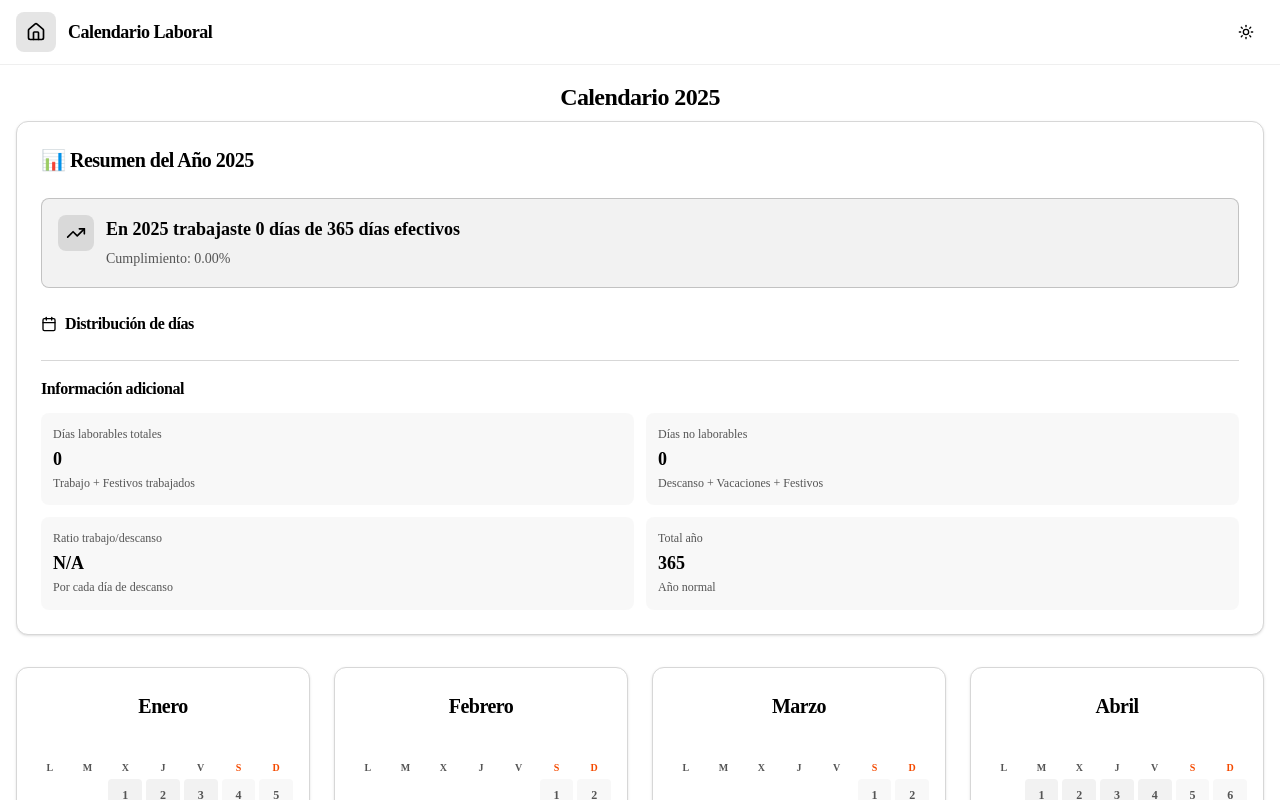
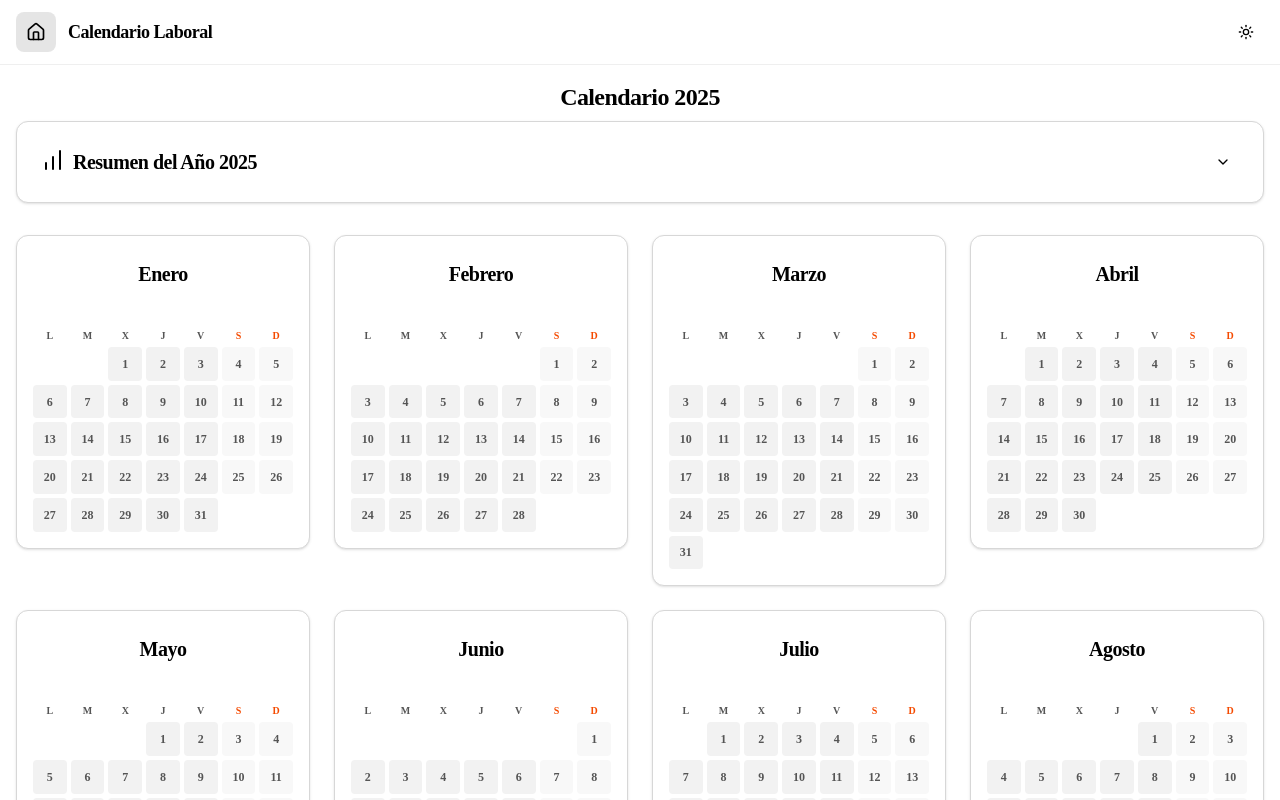
Before and after one commit to cesardes17/calendario-laboral, a Next.js app: page /calendar in a window 1280 px wide. Shown: the top 800 px of the page. Built offline with nearby package versions, Linux system fonts and the light colour scheme.

Commit message:
fix(calendar): remove unused isLeapYear variable from useCalendar hook

```diff
--- a/app/calendar/page.tsx
+++ b/app/calendar/page.tsx
@@ -22,7 +22,7 @@ import Link from "next/link";
 import { CalculateDayStatisticsUseCase } from "@/src/core/usecases";
 
 export default function CalendarPage() {
-  const { days, year, isLeapYear, isLoading, error } = useCalendar();
+  const { days, year, isLoading, error } = useCalendar();
 
   const [selectedDay, setSelectedDay] = useState<CalendarDay | null>(null);
   const [wizardData, setWizardData] = useState<WizardData | undefined>(
--- a/src/presentation/components/calendar/CalendarStatistics.tsx
+++ b/src/presentation/components/calendar/CalendarStatistics.tsx
@@ -8,7 +8,7 @@
  * - Work/rest ratios
  */
 
-import React from "react";
+import React, { useState } from "react";
 import { Card, CardContent, CardHeader, CardTitle } from "../ui/card";
 import type { EstadisticasDias } from "@/src/core/domain";
 import { Progress } from "../ui/progress";
@@ -19,9 +19,11 @@ import {
   PartyPopper,
   CalendarClock,
   Ban,
-  TrendingUp,
   Calendar,
+  ChevronDown,
+  ChartNoAxesColumnIncreasing,
 } from "lucide-react";
+import { Button } from "../ui";
 
 export interface CalendarStatisticsProps {
   /** Day statistics to display */
@@ -55,6 +57,8 @@ export function CalendarStatistics({
   statistics,
   year,
 }: CalendarStatisticsProps) {
+  const [showContent, setShowContent] = useState(false);
+
   // Prepare stat items with colors matching the calendar
   const statItems: StatItem[] = [
     {
@@ -135,38 +139,26 @@ export function CalendarStatistics({
   return (
     <Card>
       <CardHeader>
-        <CardTitle className="text-xl flex items-center gap-2">
-          📊 Resumen del Año {year}
+        <CardTitle className="text-xl flex justify-between items-center">
+          <span className="flex gap-2">
+            <ChartNoAxesColumnIncreasing /> Resumen del Año {year}
+          </span>
+          <Button
+            variant="ghost"
+            size="sm"
+            onClick={() => setShowContent((prev) => !prev)}
+            className="h-8 w-8 p-0"
+          >
+            <ChevronDown
+              className={`w-5 h-5 transition-transform duration-200 ${
+                showContent ? "rotate-180" : ""
+              }`}
+            />
+          </Button>
         </CardTitle>
       </CardHeader>
-
+      {showContent && (
         <CardContent className="space-y-6">
-        {/* Executive Summary */}
-        <div className="p-4 bg-primary/5 dark:bg-primary/10 rounded-lg border border-primary/20">
-          <div className="flex items-start gap-3">
-            <div className="p-2 bg-primary/10 dark:bg-primary/20 rounded-lg">
-              <TrendingUp className="w-5 h-5 text-primary" />
-            </div>
-            <div className="flex-1">
-              <p className="text-lg font-semibold text-foreground">
-                En {year} trabajaste {statistics.totalDiasLaborables} días de{" "}
-                {statistics.diasEfectivos} días efectivos
-              </p>
-              <p className="text-sm text-muted-foreground mt-1">
-                Cumplimiento:{" "}
-                {statistics.diasEfectivos > 0
-                  ? (
-                      (statistics.totalDiasLaborables /
-                        statistics.diasEfectivos) *
-                      100
-                    ).toFixed(2)
-                  : 0}
-                %
-              </p>
-            </div>
-          </div>
-        </div>
-
           {/* Distribution Section */}
           <div>
             <h3 className="text-base font-semibold mb-4 flex items-center gap-2">
@@ -220,10 +212,11 @@ export function CalendarStatistics({
               ))}
             </div>
           </div>
-
           {/* Additional Totals */}
           <div className="pt-4 border-t space-y-3">
-          <h3 className="text-base font-semibold mb-3">Información adicional</h3>
+            <h3 className="text-base font-semibold mb-3">
+              Información adicional
+            </h3>
 
             <div className="grid grid-cols-1 sm:grid-cols-2 gap-3">
               <div className="p-3 bg-muted/50 rounded-lg">
@@ -264,12 +257,15 @@ export function CalendarStatistics({
                 <p className="text-xs text-muted-foreground">Total año</p>
                 <p className="text-lg font-bold">{statistics.totalDiasAnio}</p>
                 <p className="text-xs text-muted-foreground">
-                {statistics.totalDiasAnio === 366 ? "Año bisiesto" : "Año normal"}
+                  {statistics.totalDiasAnio === 366
+                    ? "Año bisiesto"
+                    : "Año normal"}
                 </p>
               </div>
             </div>
           </div>
         </CardContent>
+      )}
     </Card>
   );
 }
```
Lines whose indentation alone changed are shown as unchanged.
